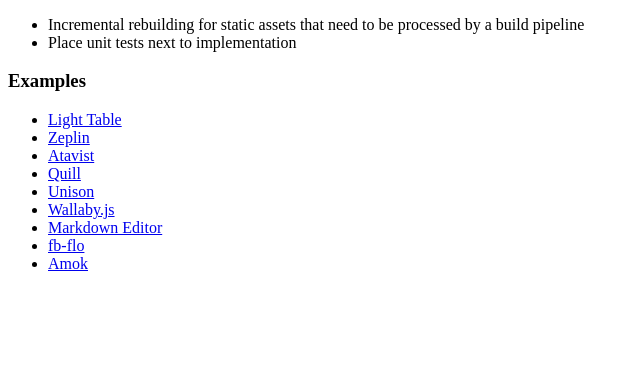
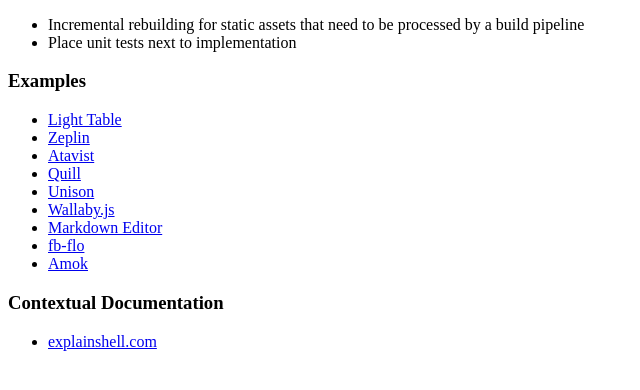
Before and after one commit to vinsonchuong/blog, a website: page content/real-time-code-feedback/index.html in a window 1280 px wide. Shown: the part 80-470 px from the top of the page, without its empty margins (0-640 px from the left). Drawn offline with Linux system fonts and the light colour scheme.

Commit message:
Code editors could infer what documentation would be useful to a developer at the given moment

```diff
--- a/content/real-time-code-feedback/index.html
+++ b/content/real-time-code-feedback/index.html
@@ -28,4 +28,11 @@
       <li><a href="https://github.com/caspervonb/amok">Amok</a></li>
     </ul>
   </section>
+
+  <section>
+    <h1>Contextual Documentation</h1>
+    <ul>
+      <li><a href="http://www.explainshell.com/">explainshell.com</a></li>
+    </ul>
+  </section>
 </article>
```
